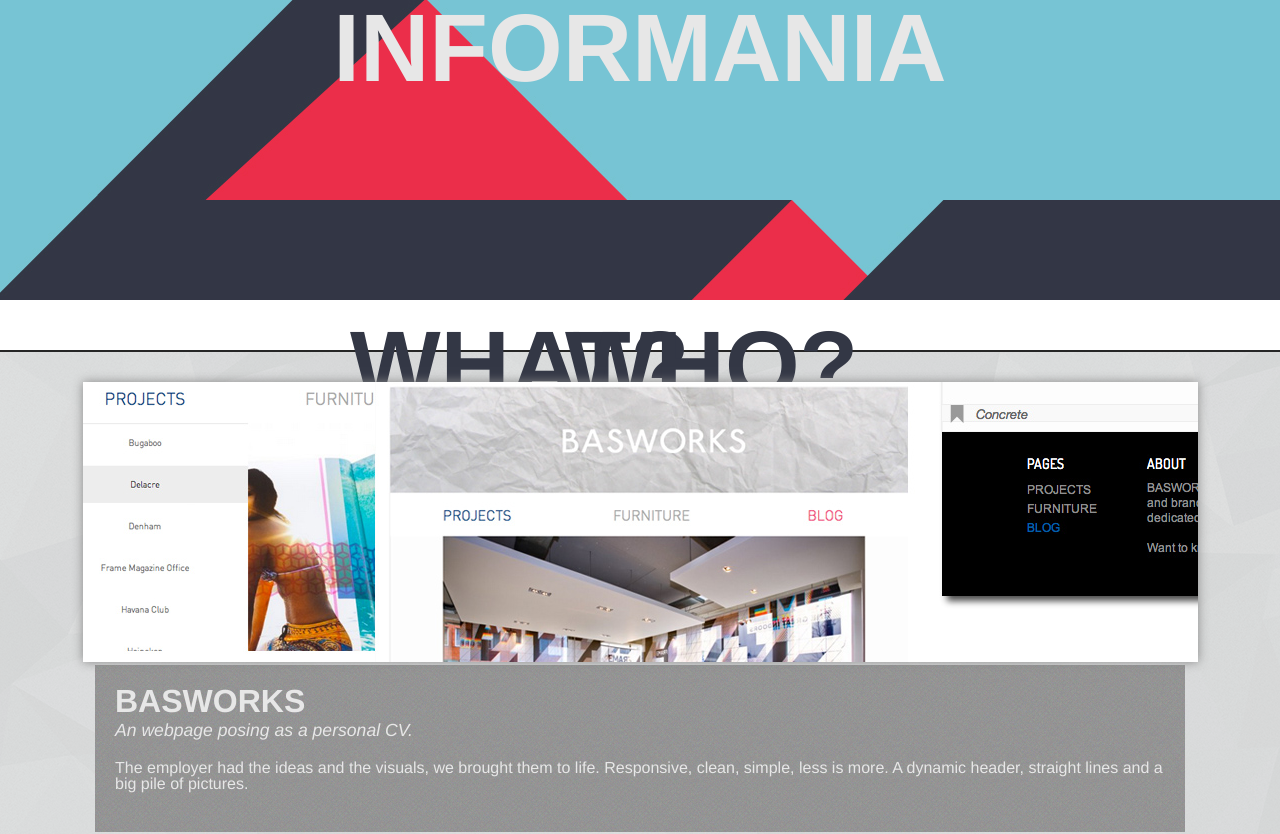
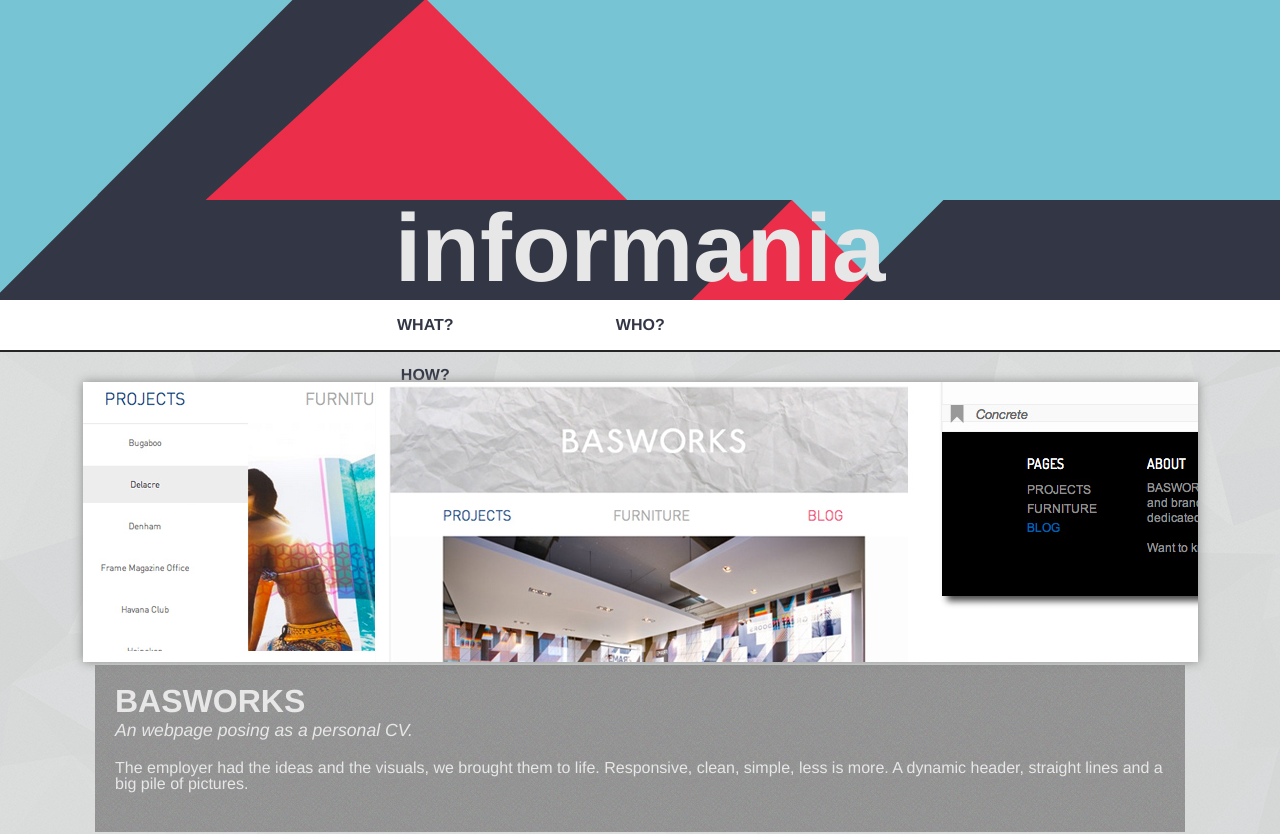
Before and after one commit to Informania/informania, a plain HTML site: page index.html in a window 1280 px wide. Shown: the top 834 px of the page. Drawn offline with Linux system fonts and the light colour scheme.

Commit message:
fix bug in header

```diff
--- a/styles/StylishNews.css
+++ b/styles/StylishNews.css
@@ -17,12 +17,8 @@ body {
 }
         body a {
                 text-decoration: none;
-                padding: 200px 0 0 0;
-        	text-align: center;
-	        text-transform: lowercase;
-        	font-size: 6em;
-        	color: #E7E7E7;
         }
+
 
 ol, ul {
 	list-style: none;
@@ -64,7 +60,7 @@ header{
 	height: 300px;
 }
 
-/*
+
 header h1{
 
 	padding: 200px 0 0 0;
@@ -72,7 +68,7 @@ header h1{
 	text-transform: lowercase;
 	font-size: 6em;
 	color: #E7E7E7;
-} */
+}
 
 /****** NAV *************************************/
 nav{
```
